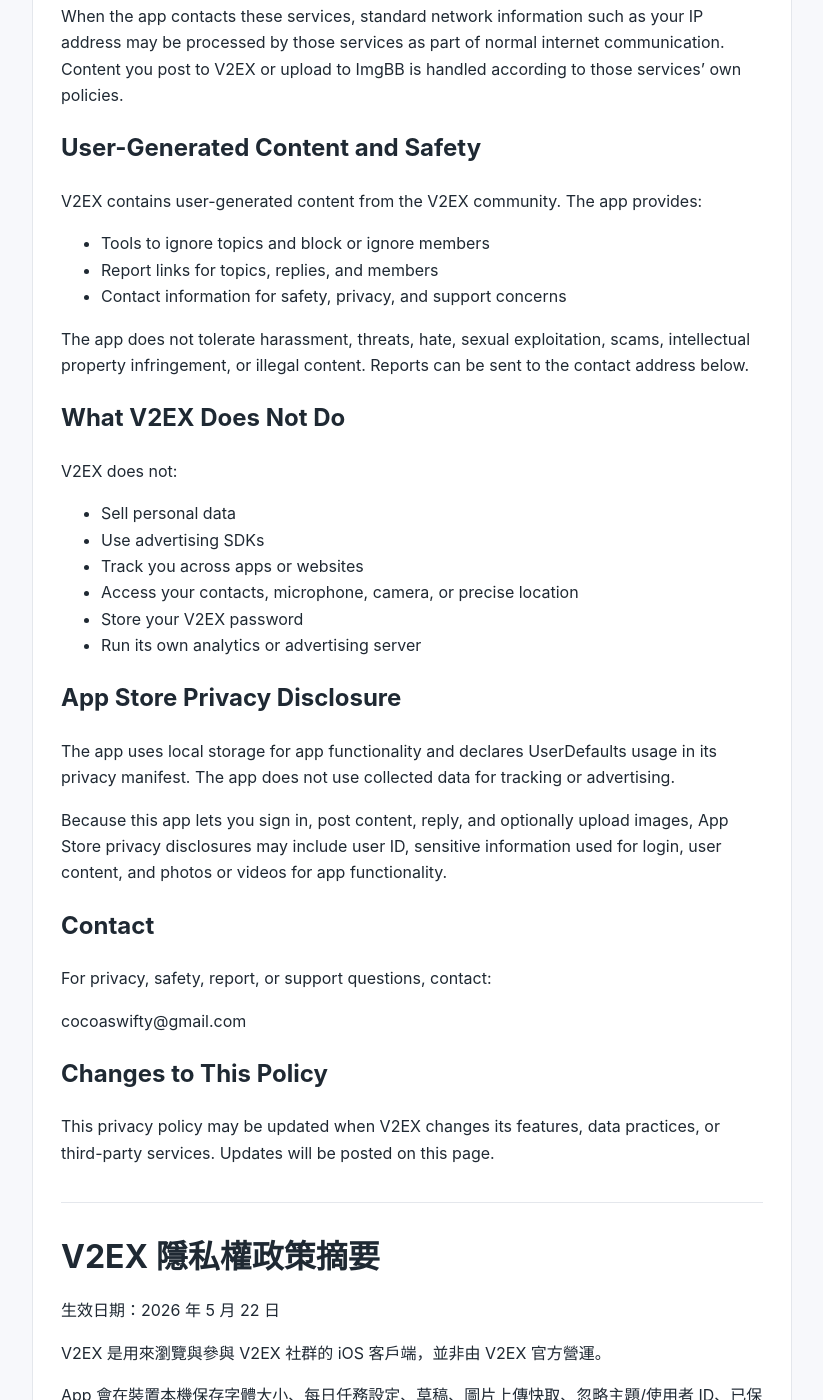
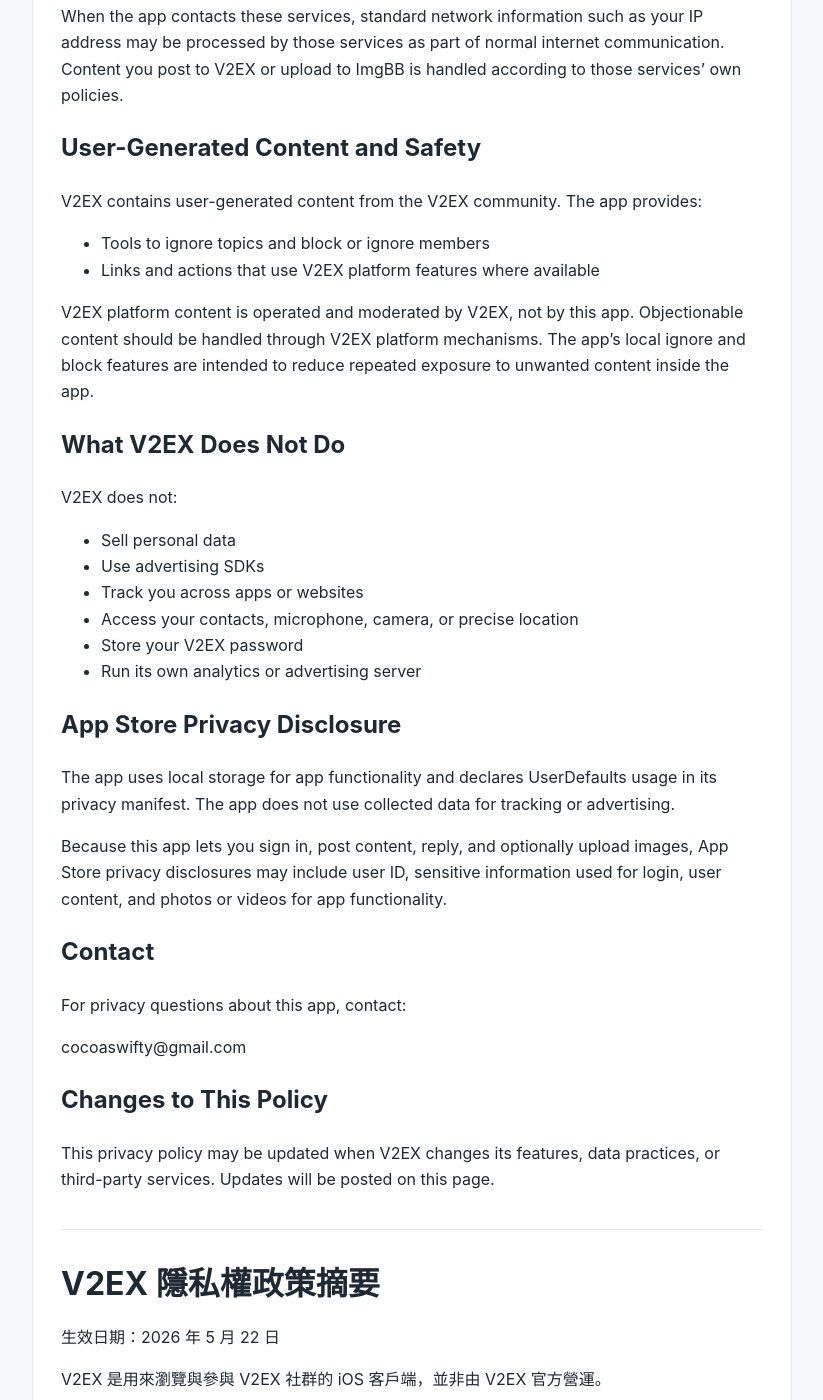
Before and after one commit to cocoaswifty/Pages, a Jekyll site: the page built from V2EX/privacy-policy.md, in a window 1280 px wide and 1400 px high, scrolled down 982 px. Shown: the whole window, without its empty margins (228-1051 px from the left). Built offline with Jekyll 4.4.1, drawn with Linux system fonts in a browser that asks for light colours; some of the changed text lies outside the part shown.

Commit message:
add V2EX

```diff
--- a/V2EX/privacy-policy.md
+++ b/V2EX/privacy-policy.md
@@ -41,10 +41,9 @@ When the app contacts these services, standard network information such as your
 V2EX contains user-generated content from the V2EX community. The app provides:
 
 - Tools to ignore topics and block or ignore members
-- Report links for topics, replies, and members
-- Contact information for safety, privacy, and support concerns
+- Links and actions that use V2EX platform features where available
 
-The app does not tolerate harassment, threats, hate, sexual exploitation, scams, intellectual property infringement, or illegal content. Reports can be sent to the contact address below.
+V2EX platform content is operated and moderated by V2EX, not by this app. Objectionable content should be handled through V2EX platform mechanisms. The app's local ignore and block features are intended to reduce repeated exposure to unwanted content inside the app.
 
 ## What V2EX Does Not Do
 
@@ -65,7 +64,7 @@ Because this app lets you sign in, post content, reply, and optionally upload im
 
 ## Contact
 
-For privacy, safety, report, or support questions, contact:
+For privacy questions about this app, contact:
 
 cocoaswifty@gmail.com
 
@@ -85,10 +84,10 @@ App 會在裝置本機保存字體大小、每日任務設定、草稿、圖片
 
 App 會連線到 V2EX 進行登入、讀取主題、發文、回覆、通知、收藏、忽略/封鎖與每日任務等操作。當你主動選擇圖片時，App 會使用 ImgBB 上傳圖片並將圖片網址插入文章內容。外部連結會依照你選擇開啟。
 
-V2EX 包含使用者產生內容。App 提供忽略主題、忽略/封鎖使用者、檢舉主題、檢舉回覆、檢舉使用者與聯絡開發者的入口。App 不容忍騷擾、威脅、仇恨、色情剝削、詐騙、侵犯智慧財產權或違法內容。
+V2EX 包含來自 V2EX 社群的使用者產生內容。V2EX 平台內容由 V2EX 營運與管理，不由本 App 管理。App 提供忽略主題、忽略/封鎖使用者等功能，用來降低你在 App 內再次看到不想看到內容的機會；不當內容應透過 V2EX 平台本身的處理機制處理。
 
 V2EX 不使用廣告 SDK、不追蹤使用者跨 App 或網站的活動、不出售個人資料，也不會存取聯絡人、麥克風、相機或精確位置。
 
-隱私、安全、檢舉或支援問題請聯絡：
+本 App 的隱私問題請聯絡：
 
 cocoaswifty@gmail.com
```
Also changed, not shown: README.md.
